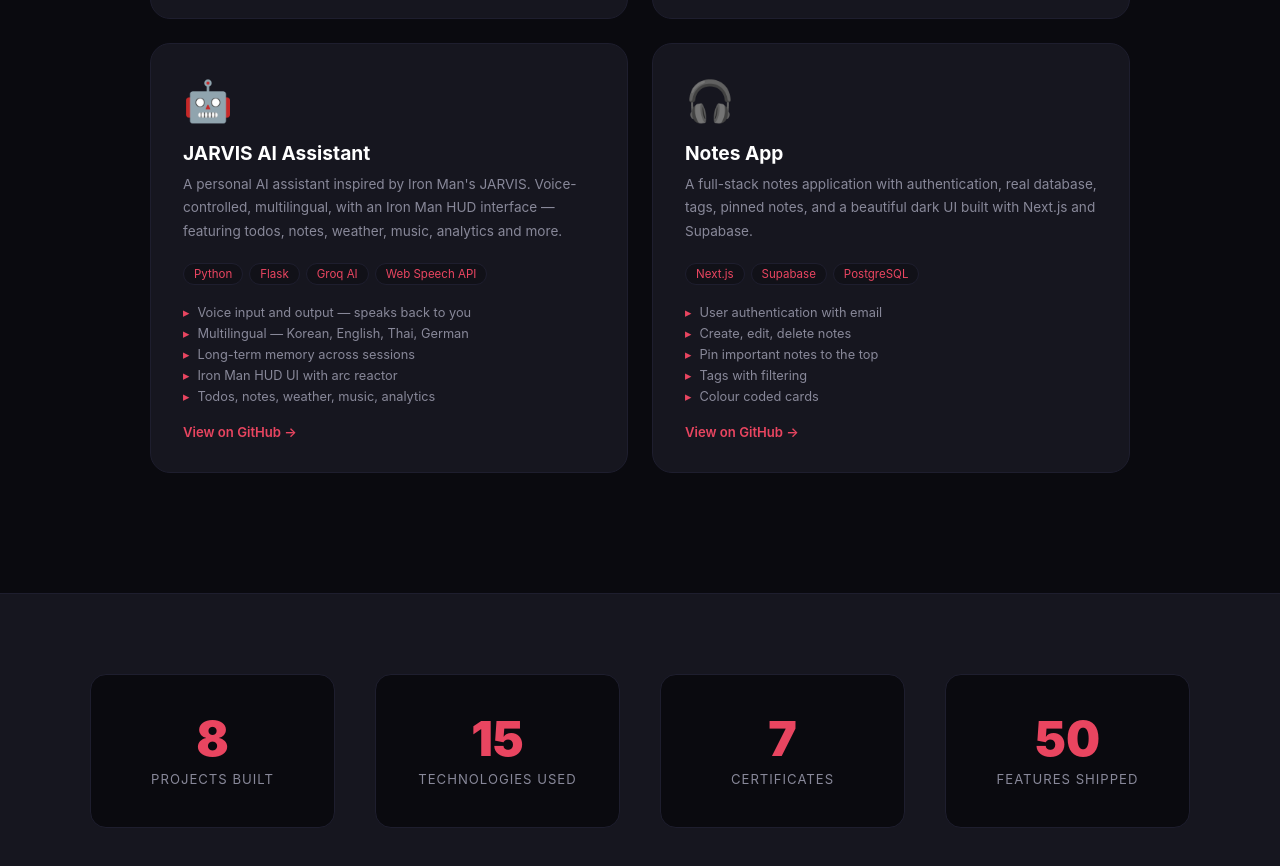
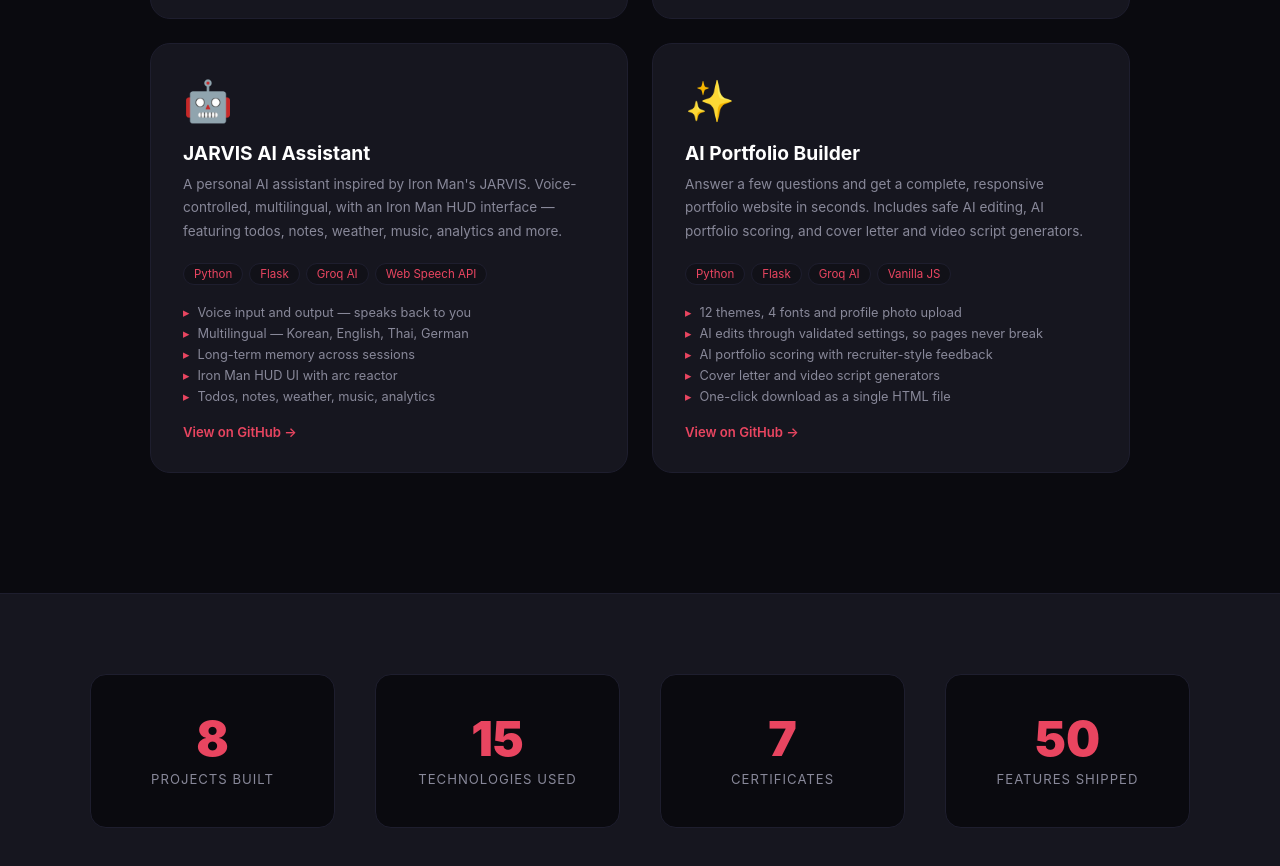
Before and after one commit to KeonhoWang/portfolio, a plain HTML site: page index.html in a window 1280 px wide. Shown: the part 5759-6625 px from the top of the page. Drawn offline with Linux system fonts and the light colour scheme; animation ran at ten frames a second.

Commit message:
add AI Portfolio Builder project

```diff
--- a/index.html
+++ b/index.html
@@ -1131,54 +1131,64 @@
             >View on GitHub →</a
           >
         </div>
-
         <div class="project-card fade-in">
-          <span class="project-emoji">🎧</span>
-          <div class="project-title" data-en="Notes App" data-ko="노트 앱">
-            Notes App
+          <span class="project-emoji">✨</span>
+          <div
+            class="project-title"
+            data-en="AI Portfolio Builder"
+            data-ko="AI 포트폴리오 빌더"
+          >
+            AI Portfolio Builder
           </div>
           <div
             class="project-desc"
-            data-en="A full-stack notes application with authentication, real database, tags, pinned notes, and a beautiful dark UI built with Next.js and Supabase."
-            data-ko="Next.js와 Supabase로 구축된 인증, 실제 데이터베이스, 태그, 고정 노트, 아름다운 다크 UI를 갖춘 풀스택 노트 애플리케이션입니다."
+            data-en="Answer a few questions and get a complete, responsive portfolio website in seconds. Includes safe AI editing, AI portfolio scoring, and cover letter and video script generators."
+            data-ko="질문에 답하면 몇 초 만에 반응형 포트폴리오 웹사이트를 완성해 주는 도구입니다. 안전한 AI 편집, AI 포트폴리오 평가, 자기소개서 및 영상 스크립트 생성 기능을 제공합니다."
           >
-            A full-stack notes application with authentication, real database,
-            tags, pinned notes, and a beautiful dark UI built with Next.js and
-            Supabase.
+            Answer a few questions and get a complete, responsive portfolio
+            website in seconds. Includes safe AI editing, AI portfolio scoring,
+            and cover letter and video script generators.
           </div>
           <div class="project-tags">
-            <span class="project-tag">Next.js</span>
-            <span class="project-tag">Supabase</span>
-            <span class="project-tag">PostgreSQL</span>
+            <span class="project-tag">Python</span>
+            <span class="project-tag">Flask</span>
+            <span class="project-tag">Groq AI</span>
+            <span class="project-tag">Vanilla JS</span>
           </div>
           <ul class="project-features">
             <li
-              data-en="User authentication with email"
-              data-ko="이메일을 통한 사용자 인증"
+              data-en="12 themes, 4 fonts and profile photo upload"
+              data-ko="12가지 테마, 4가지 폰트, 프로필 사진 업로드"
             >
-              User authentication with email
+              12 themes, 4 fonts and profile photo upload
             </li>
             <li
-              data-en="Create, edit, delete notes"
-              data-ko="노트 생성, 수정, 삭제"
+              data-en="AI edits through validated settings, so pages never break"
+              data-ko="검증된 설정 기반 AI 편집으로 페이지가 깨지지 않음"
             >
-              Create, edit, delete notes
+              AI edits through validated settings, so pages never break
             </li>
             <li
-              data-en="Pin important notes to the top"
-              data-ko="중요한 노트를 상단에 고정"
+              data-en="AI portfolio scoring with recruiter-style feedback"
+              data-ko="채용 담당자 관점의 AI 포트폴리오 평가"
             >
-              Pin important notes to the top
+              AI portfolio scoring with recruiter-style feedback
             </li>
-            <li data-en="Tags with filtering" data-ko="필터링이 있는 태그">
-              Tags with filtering
+            <li
+              data-en="Cover letter and video script generators"
+              data-ko="자기소개서 및 영상 스크립트 생성"
+            >
+              Cover letter and video script generators
             </li>
-            <li data-en="Colour coded cards" data-ko="색상 코딩된 카드">
-              Colour coded cards
+            <li
+              data-en="One-click download as a single HTML file"
+              data-ko="클릭 한 번으로 HTML 파일 다운로드"
+            >
+              One-click download as a single HTML file
             </li>
           </ul>
           <a
-            href="https://github.com/KeonhoWang/notes-app"
+            href="https://github.com/KeonhoWang/ai-portfolio-builder"
             target="_blank"
             class="project-link"
             data-en="View on GitHub →"
```
